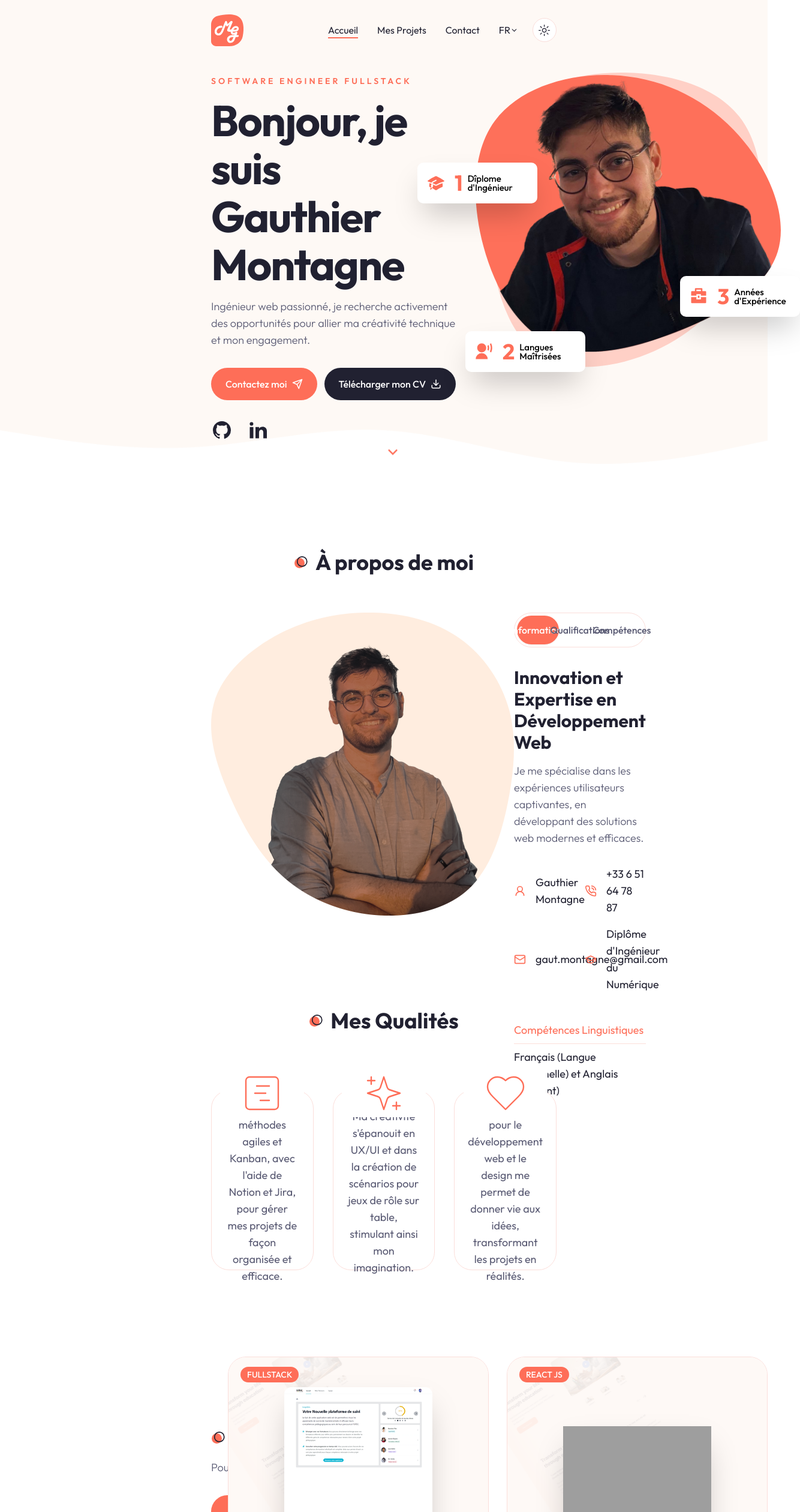
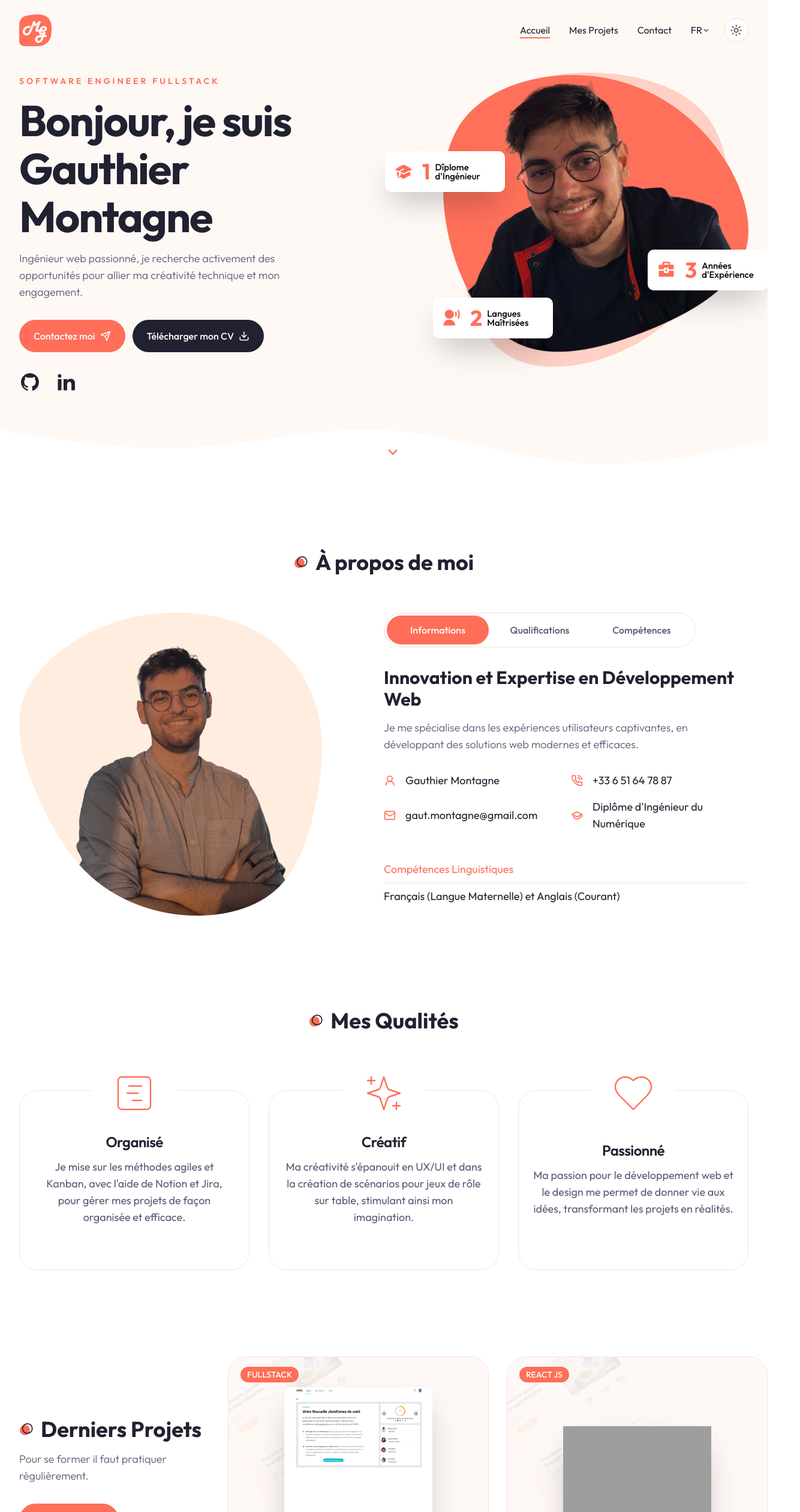
Before and after one commit to Onijjam/portfolio-web-v1, a Next.js app: page / in a window 1280 px wide. Shown: the top 2520 px of the page at 60% size, 1334 px wide, since content can reach past the window. Built offline with nearby package versions, Linux system fonts and the light colour scheme; grey boxes are pictures that could not be loaded.

Commit message:
Gestion du responsive pour une plage spéciale (à améliorer)

```diff
--- a/app/contact/page.jsx
+++ b/app/contact/page.jsx
@@ -4,7 +4,7 @@ import Form from "./../../components/Form"
 
 const Contact = () => {
     return (<section>
-        <div className={'container mx-auto'}>
+        <div className={'max-[1279px]:container max-[1319px]:!px-8 min-[1320px]:container mx-auto'}>
             {/* texte & illustrations*/}
             <div className={'grid xl:grid-cols-2 pt-12 xl:h-[480px] mb-6 xl:mb-24'}>
                 {/* texte */}
--- a/app/projets/page.jsx
+++ b/app/projets/page.jsx
@@ -48,7 +48,7 @@ const Projects = () => {
     });
 
     return (<section className={"min-h-screen pt-12"}>
-        <div className={'container mx-auto'}>
+        <div className={'max-[1279px]:container max-[1319px]:!px-8 min-[1320px]:container mx-auto'}>
             <h2 className={'section-title mb-8 xl:mb-16 text-center mx-auto'}>Mes Projets</h2>
             {/* Tabs */}
             <Tabs defaultValue={category} className={'mb-24 xl:mb-48'}>
--- a/components/About.jsx
+++ b/components/About.jsx
@@ -114,7 +114,7 @@ const About = () => {
 
     return (
         <section className={'xl:h-[860px] pb-12 xl:py-24'}>
-            <div className={'container mx-auto'}>
+            <div className={'max-[1279px]:container max-[1319px]:!px-8 min-[1320px]:container mx-auto'}>
                 <h2 className={'section-title mb-8 xl:mb-16 text-center mx-auto'}>
                     À propos de moi
                 </h2>
--- a/components/Header.jsx
+++ b/components/Header.jsx
@@ -22,7 +22,7 @@ export const Header = () => {
 
     return (
         <header className={`${header ? 'py-4 bg-white shadow-lg dark:bg-accent' : 'py-6 dark:bg-transparent'} sticky top-0 z-30 transition-all ${pathname === '/' && 'bg-[#fef9f5]'}`}>
-            <div className={'container mx-auto'}>
+            <div className={'max-[1279px]:container max-[1319px]:!px-8 min-[1320px]:container mx-auto'}>
                 <div className={'flex justify-between items-center'}>
                     <Logo />
                     <div className={'flex items-center gap-x-6'}>
--- a/components/Hero.jsx
+++ b/components/Hero.jsx
@@ -17,7 +17,7 @@ import Socials from "./Socials"
 const Hero = () => {
     return (
         <section className={'mb-12 xl:py-24 h-[90vh] sm:h-[84vh] xl:pt-6 bg-hero bg-no-repeat bg-bottom bg-cover dark:bg-none'}>
-            <div className={'container !pl-0 mx-auto'}>
+            <div className={'max-[1279px]:container max-[1319px]:!pr-8 min-[1320px]:container min-[1320px]:!pl-0 mx-auto'}>
                 <div className={'pl-8 flex justify-between gap-x-8'}>
                     {/* Texte */}
                     <div className={'flex max-w-[600px] flex-col justify-center mx-auto xl:mx-0 text-center xl:text-left'}>
--- a/components/Quality.jsx
+++ b/components/Quality.jsx
@@ -29,7 +29,7 @@ const qualityData = [
 const Quality = () => {
     return (
         <section className={'mb-12 xl:mb-36'}>
-            <div className={'container mx-auto'}>
+            <div className={'max-[1279px]:container max-[1319px]:!px-8 min-[1320px]:container mx-auto'}>
                 <h2 className={'section-title mb-12 xl:mb-24 text-center mx-auto'}>Mes Qualités</h2>
                 {/* grid items */}
                 <div className={'grid xl:grid-cols-3 justify-center gap-y-12 xl:gap-y-24 xl:gap-x-8'}>
--- a/components/Work.jsx
+++ b/components/Work.jsx
@@ -44,9 +44,9 @@ const projectData = [
 const Work = () => {
     return (
         <section className={'relative mb-12 xl:mb-48'}>
-            <div className={'container mx-auto'}>
+            <div className={'max-[1279px]:container max-[1319px]:!px-8 min-[1320px]:container mx-auto'}>
                 {/*Text*/}
-                <div className={'max-w-[400px] mx-auto xl:mx-0 text-center xl:text-left mb-12 xl:h-[400px] flex flex-col justify-center xl:items-start'}>
+                <div className={'max-[1279px]:max-w-[400px] max-[1319px]:max-w-[350px] min-[1320px]:max-w-[400px] mx-auto xl:mx-0 text-center xl:text-left mb-12 xl:h-[400px] flex flex-col justify-center xl:items-start'}>
                     <h2 className={'section-title mb-4'}>Derniers Projets</h2>
                     <p className={'subtitle mb-8'}>
                         Pour se former il faut pratiquer régulièrement.
```
